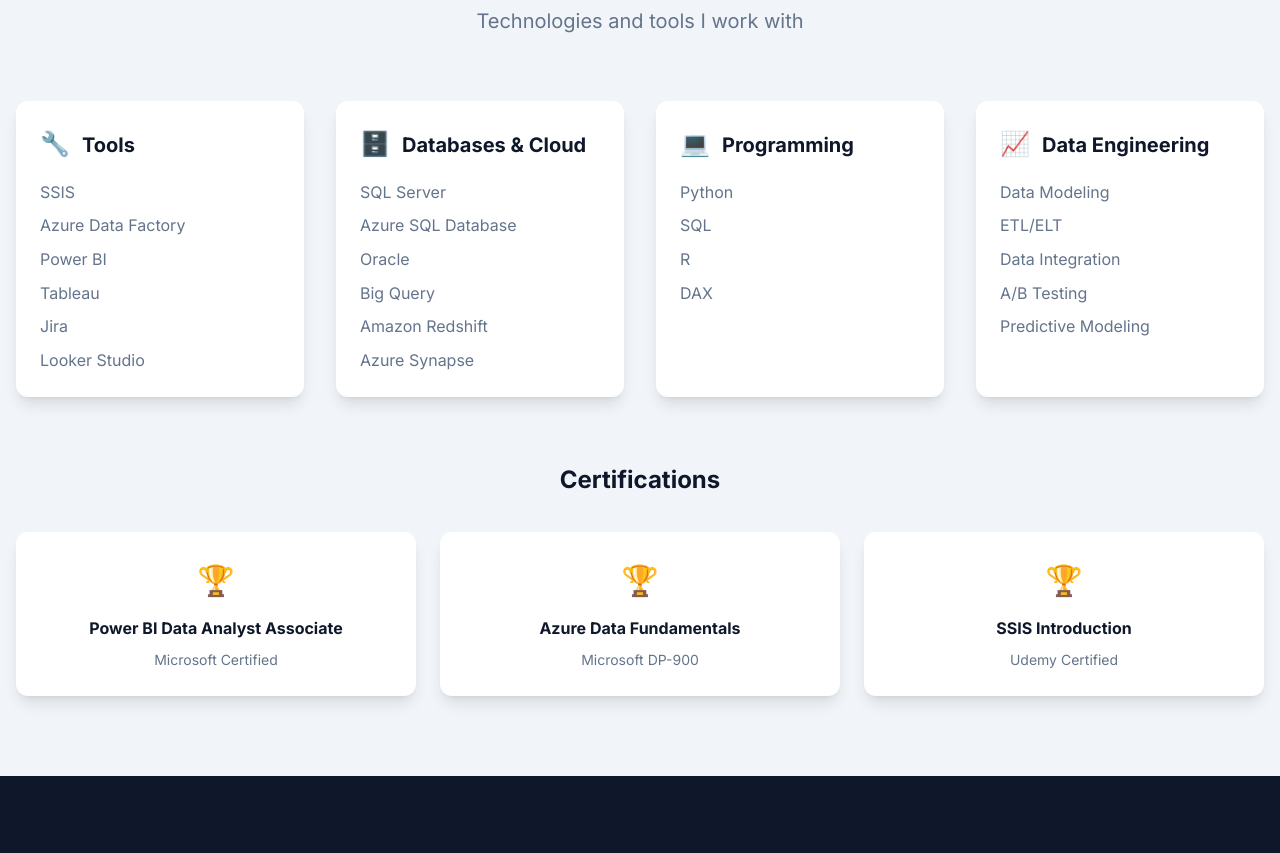
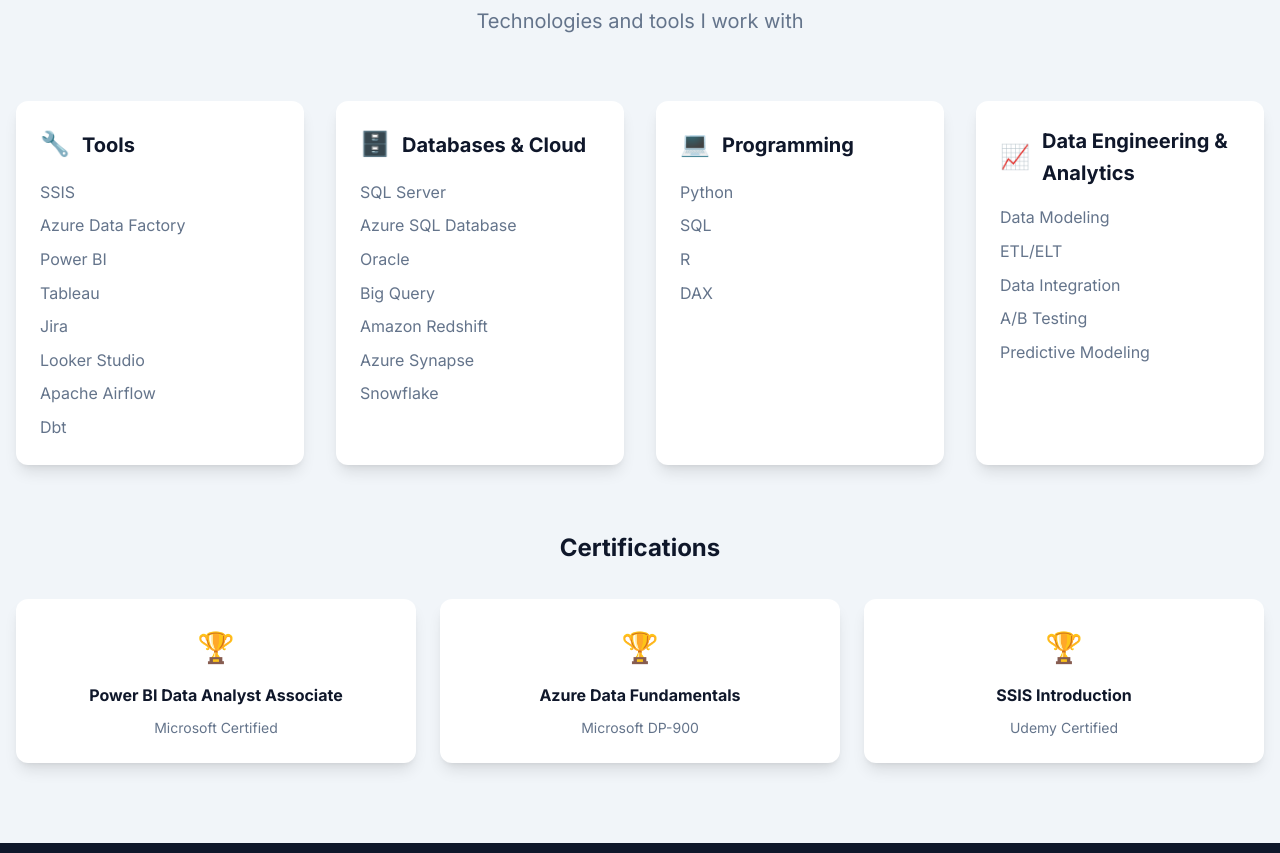
Before and after one commit to sahniaditya/Portfolio, a plain HTML site: page index.html in a window 1280 px wide. Shown: the part 3500-4353 px from the top of the page. Drawn offline with Linux system fonts and the light colour scheme; a script that the page names is missing.

Commit message:
Update index.html

```diff
--- a/index.html
+++ b/index.html
@@ -241,6 +241,8 @@
                         <span class="skill-item">Tableau</span>
                         <span class="skill-item">Jira</span>
                         <span class="skill-item">Looker Studio</span>
+                        <span class="skill-item">Apache Airflow</span>
+                         <span class="skill-item">Dbt</span>
                     </div>
                 </div>
 
@@ -256,6 +258,7 @@
                         <span class="skill-item">Big Query</span>
                         <span class="skill-item">Amazon Redshift</span>
                         <span class="skill-item">Azure Synapse</span>
+                         <span class="skill-item">Snowflake</span>
                     </div>
                 </div>
 
@@ -275,7 +278,7 @@
                 <div class="skill-category">
                     <div class="skill-header">
                         <div class="skill-icon">📈</div>
-                        <h3 class="skill-category-title">Data Engineering</h3>
+                        <h3 class="skill-category-title">Data Engineering & Analytics</h3>
                     </div>
                     <div class="skill-list">
                         <span class="skill-item">Data Modeling</span>
```
